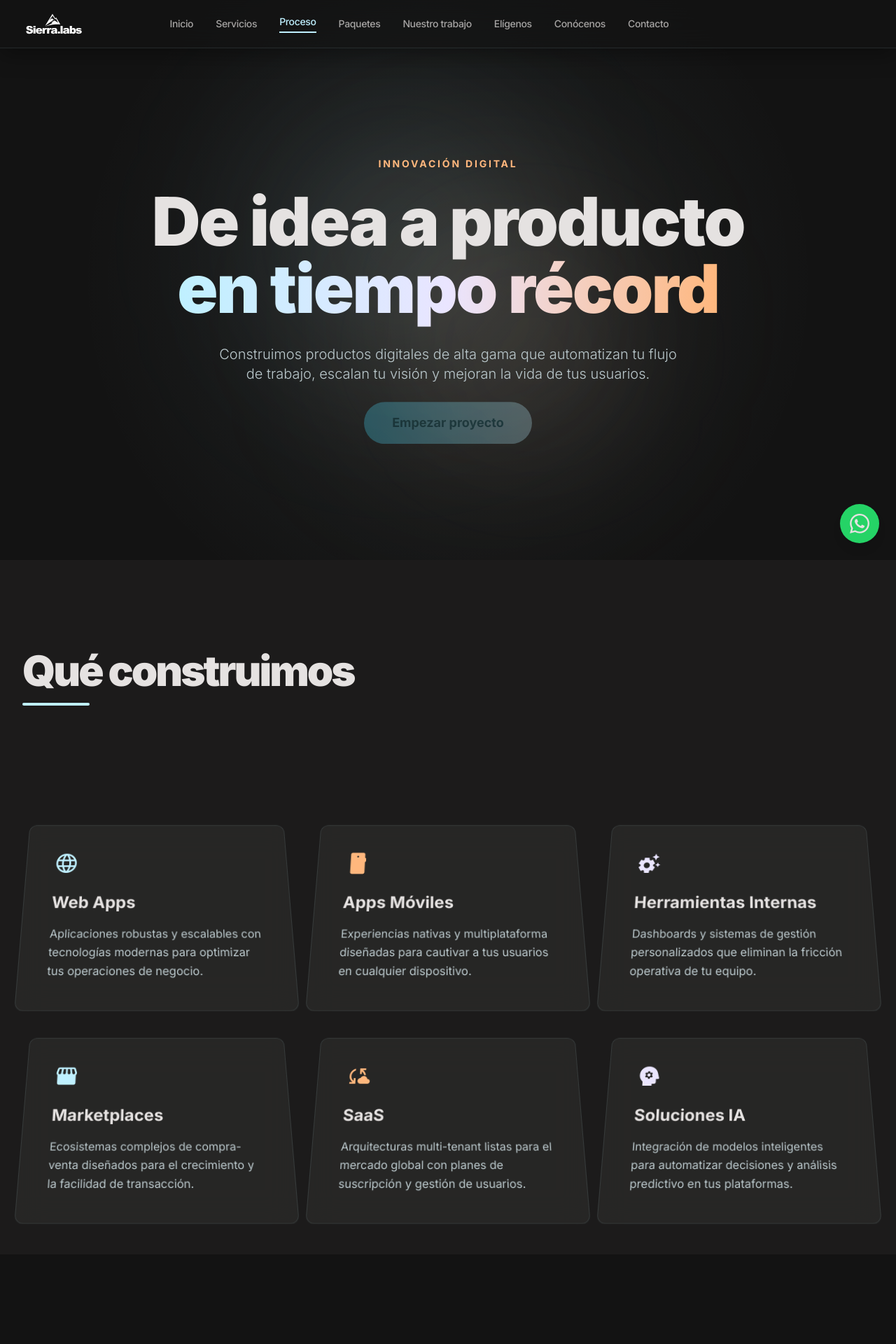
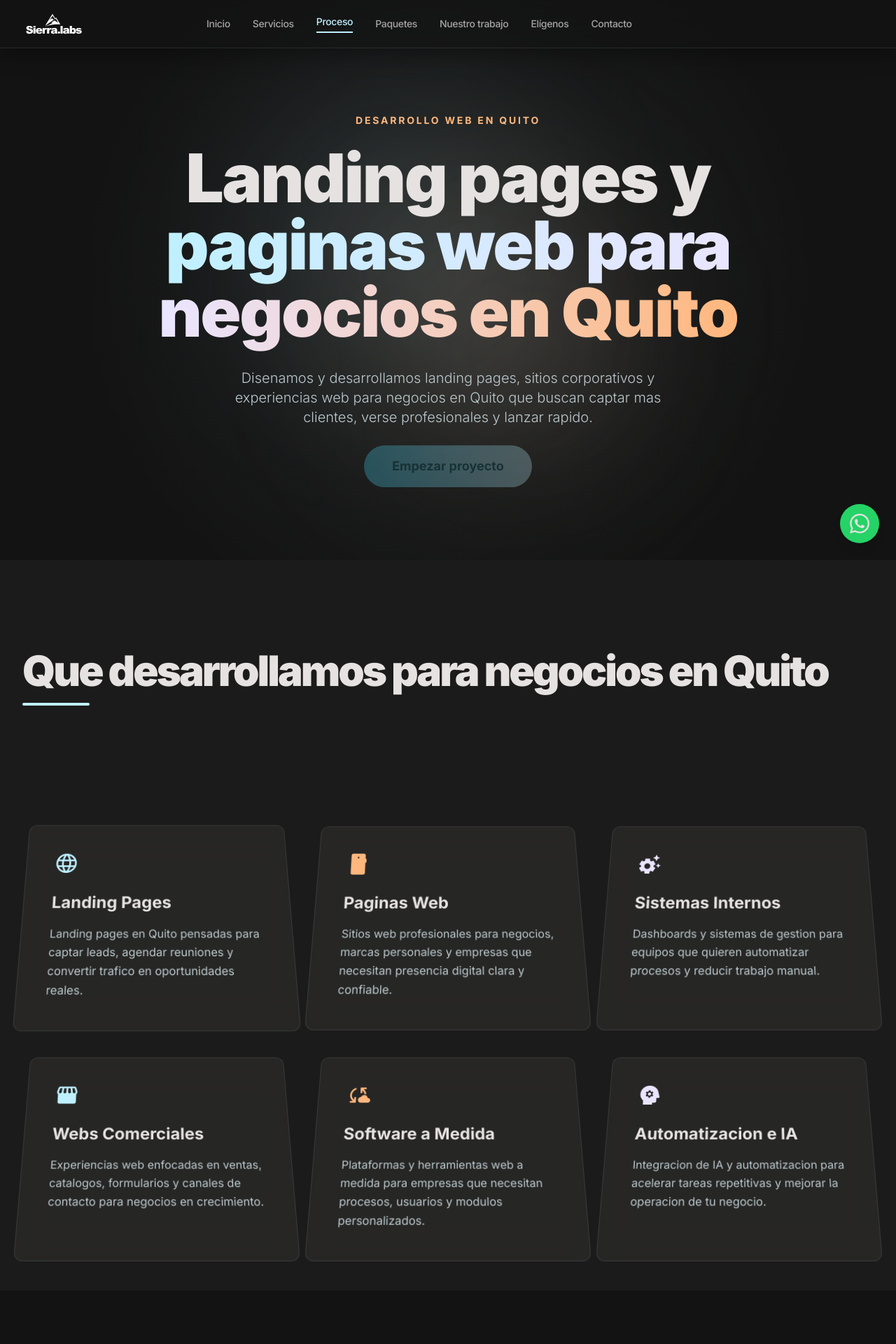
Before and after one commit to pajmunoz/website, a React (Vite) app: page / in a window 1280 px wide. Shown: the top 1920 px of the page at 70% size. Built offline with nearby package versions, Linux system fonts and the light colour scheme; no server answers.

Commit message:
update seo

```diff
--- a/index.html
+++ b/index.html
@@ -4,7 +4,26 @@
     <meta charset="UTF-8" />
     <link rel="icon" type="image/svg+xml" href="/favicon.svg" />
     <meta name="viewport" content="width=device-width, initial-scale=1.0, viewport-fit=cover" />
-    <title>Sierra Labs | Engineering the Ethereal</title>
+    <title>Landing Pages y Desarrollo Web en Quito | Sierra Labs</title>
+    <meta
+      name="description"
+      content="Creamos landing pages y paginas web para negocios en Quito. Diseno orientado a conversion, implementacion rapida y soporte para captar mas clientes."
+    />
+    <link rel="canonical" href="https://sierralabs.digital/" />
+    <meta property="og:type" content="website" />
+    <meta property="og:site_name" content="Sierra Labs" />
+    <meta property="og:title" content="Landing Pages y Desarrollo Web en Quito | Sierra Labs" />
+    <meta
+      property="og:description"
+      content="Creamos landing pages y paginas web para negocios en Quito con enfoque en conversion, velocidad y soporte."
+    />
+    <meta property="og:url" content="https://sierralabs.digital/" />
+    <meta name="twitter:card" content="summary_large_image" />
+    <meta name="twitter:title" content="Landing Pages y Desarrollo Web en Quito | Sierra Labs" />
+    <meta
+      name="twitter:description"
+      content="Landing pages y paginas web para negocios en Quito con enfoque en conversion, velocidad y soporte."
+    />
     <link href="https://fonts.googleapis.com/css2?family=Inter:wght@100;300;400;500;700;900&display=swap" rel="stylesheet" />
     <link href="https://fonts.googleapis.com/css2?family=Material+Symbols+Outlined:wght,FILL@100..700,0..1&display=swap" rel="stylesheet" />
     <script src="https://cdn.tailwindcss.com?plugins=forms,container-queries"></script>
--- a/src/App.tsx
+++ b/src/App.tsx
@@ -1,4 +1,3 @@
-import { lazy, Suspense } from 'react'
 import FloatingWhatsApp from './components/FloatingWhatsApp'
 import Footer from './components/Footer'
 import Header from './components/Header'
@@ -12,8 +11,6 @@ import ProcessView from './views/ProcessView'
 import ServicesView from './views/ServicesView'
 import WhyUsView from './views/WhyUsView'
 
-const ConocenosView = lazy(() => import('./views/ConocenosView'))
-
 function App() {
   useLandingAnimations()
   return (
@@ -26,15 +23,6 @@ function App() {
         <ServicesView />
         <PortfolioView />
         <WhyUsView />
-        <Suspense
-          fallback={
-            <section className="min-h-[min(72vh,520px)] py-32 px-8" id="conocenos">
-              <div className="mx-auto max-w-7xl animate-pulse rounded-3xl bg-surface-container-high/30 min-h-[320px]" />
-            </section>
-          }
-        >
-          <ConocenosView />
-        </Suspense>
         <ContactView />
       </main>
       <Footer />
--- a/src/components/Header.tsx
+++ b/src/components/Header.tsx
@@ -7,7 +7,6 @@ const NAV_ITEMS = [
   { href: '#paquetes', label: 'Paquetes' },
   { href: '#portafolio', label: 'Nuestro trabajo' },
   { href: '#acerca', label: 'Elígenos' },
-  { href: '#conocenos', label: 'Conócenos' },
   { href: '#contacto', label: 'Contacto' },
 ] as const
 
--- a/src/views/ContactView.tsx
+++ b/src/views/ContactView.tsx
@@ -63,7 +63,8 @@ function ContactView() {
               <span className="text-secondary">Hagámoslo</span>
             </h2>
             <p className="text-on-surface-variant text-xl mb-12 leading-relaxed">
-              Cuéntanos tu idea y te daremos una hoja de ruta técnica en menos de 24 horas.
+              Si buscas una landing page, una pagina web o desarrollo web en Quito, cuentanos tu
+              idea y te compartimos una hoja de ruta tecnica en menos de 24 horas.
             </p>
             <div className="space-y-6">
               <div className="flex items-center gap-4">
@@ -72,7 +73,7 @@ function ContactView() {
               </div>
               <div className="flex items-center gap-4">
                 <span className="material-symbols-outlined text-primary">location_on</span>
-                <span>Quito, Ecuador</span>
+                <span>Quito, Ecuador · Atendemos negocios locales y remotos</span>
               </div>
             </div>
           </div>
--- a/src/views/FeaturesView.tsx
+++ b/src/views/FeaturesView.tsx
@@ -1,38 +1,38 @@
 const FEATURE_CARDS = [
   {
     icon: 'language',
-    title: 'Web Apps',
-    description: 'Aplicaciones robustas y escalables con tecnologías modernas para optimizar tus operaciones de negocio.',
+    title: 'Landing Pages',
+    description: 'Landing pages en Quito pensadas para captar leads, agendar reuniones y convertir trafico en oportunidades reales.',
     accentClass: 'text-primary',
   },
   {
     icon: 'smartphone',
-    title: 'Apps Móviles',
-    description: 'Experiencias nativas y multiplataforma diseñadas para cautivar a tus usuarios en cualquier dispositivo.',
+    title: 'Paginas Web',
+    description: 'Sitios web profesionales para negocios, marcas personales y empresas que necesitan presencia digital clara y confiable.',
     accentClass: 'text-secondary',
   },
   {
     icon: 'settings_suggest',
-    title: 'Herramientas Internas',
-    description: 'Dashboards y sistemas de gestión personalizados que eliminan la fricción operativa de tu equipo.',
+    title: 'Sistemas Internos',
+    description: 'Dashboards y sistemas de gestion para equipos que quieren automatizar procesos y reducir trabajo manual.',
     accentClass: 'text-tertiary',
   },
   {
     icon: 'storefront',
-    title: 'Marketplaces',
-    description: 'Ecosistemas complejos de compra-venta diseñados para el crecimiento y la facilidad de transacción.',
+    title: 'Webs Comerciales',
+    description: 'Experiencias web enfocadas en ventas, catalogos, formularios y canales de contacto para negocios en crecimiento.',
     accentClass: 'text-primary',
   },
   {
     icon: 'cloud_sync',
-    title: 'SaaS',
-    description: 'Arquitecturas multi-tenant listas para el mercado global con planes de suscripción y gestión de usuarios.',
+    title: 'Software a Medida',
+    description: 'Plataformas y herramientas web a medida para empresas que necesitan procesos, usuarios y modulos personalizados.',
     accentClass: 'text-secondary',
   },
   {
     icon: 'psychology',
-    title: 'Soluciones IA',
-    description: 'Integración de modelos inteligentes para automatizar decisiones y análisis predictivo en tus plataformas.',
+    title: 'Automatizacion e IA',
+    description: 'Integracion de IA y automatizacion para acelerar tareas repetitivas y mejorar la operacion de tu negocio.',
     accentClass: 'text-tertiary',
   },
 ]
@@ -42,7 +42,9 @@ function FeaturesView() {
     <section className="py-32 px-8 bg-surface-container-low" id="servicios">
       <div className="max-w-7xl mx-auto">
         <div className="mb-20">
-          <h2 className="text-4xl md:text-6xl font-black mb-4 tracking-tighter">Qué construimos</h2>
+          <h2 className="text-4xl md:text-6xl font-black mb-4 tracking-tighter">
+            Que desarrollamos para negocios en Quito
+          </h2>
           <div className="h-1 w-24 bg-primary rounded-full" />
         </div>
         <div className="grid grid-cols-1 md:grid-cols-3 gap-8">
--- a/src/views/HeroView.tsx
+++ b/src/views/HeroView.tsx
@@ -24,24 +24,24 @@ function HeroView() {
           data-anim="hero-badge"
           className="text-sm uppercase tracking-[0.2em] text-secondary font-bold mb-6 block"
         >
-          Innovación Digital
+          Desarrollo Web en Quito
         </span>
         <h1
           data-anim="hero-title"
           className="text-5xl md:text-8xl font-black tracking-tight leading-[0.9] mb-8 font-headline"
         >
-          De idea a producto
+          Landing pages y
           <br />
           <span className="text-transparent bg-clip-text bg-gradient-to-r from-primary via-tertiary to-secondary">
-            en tiempo récord
+            paginas web para negocios en Quito
           </span>
         </h1>
         <p
           data-anim="hero-subtitle"
           className="text-on-surface-variant text-lg md:text-xl max-w-2xl mx-auto mb-12 font-light leading-relaxed"
         >
-          Construimos productos digitales de alta gama que automatizan tu flujo de trabajo, escalan
-          tu visión y mejoran la vida de tus usuarios.
+          Disenamos y desarrollamos landing pages, sitios corporativos y experiencias web para
+          negocios en Quito que buscan captar mas clientes, verse profesionales y lanzar rapido.
         </p>
         <div data-anim="hero-cta" className="flex flex-col md:flex-row items-center justify-center gap-6">
           <a
--- a/src/views/ServicesView.tsx
+++ b/src/views/ServicesView.tsx
@@ -15,7 +15,7 @@ type PricingPlan = {
 
 const PRICING_PLANS: PricingPlan[] = [
   {
-    name: 'Plan Start',
+    name: 'Landing page para captar clientes',
     price: 'USD 120–180',
     pricePeriod: '/pago único',
     accentClass: 'text-primary',
@@ -24,15 +24,15 @@ const PRICING_PLANS: PricingPlan[] = [
     featured: false,
     buttonVariant: 'outline',
     bullets: [
-      '1 landing page',
-      'Diseño responsive',
+      '1 landing page enfocada en conversion',
+      'Diseno responsive',
       'Botón de WhatsApp',
       'Formulario de contacto',
-      'Entrega rápida',
+      'Entrega rapida',
     ],
   },
   {
-    name: 'Plan Growth',
+    name: 'Pagina web para negocio',
     price: 'USD 250–400',
     pricePeriod: '/proyecto',
     accentClass: 'text-secondary',
@@ -42,16 +42,16 @@ const PRICING_PLANS: PricingPlan[] = [
     bgClass: 'bg-surface-container-high/60',
     buttonVariant: 'filled',
     bullets: [
-      'Web 3-5 secciones',
-      'Diseño UX básico',
-      'Optimización móvil',
+      'Web de 3 a 5 secciones',
+      'Diseno UX basico',
+      'Optimizacion movil',
       'Integración con WhatsApp',
-      'SEO básico',
+      'SEO basico on-page',
       'Analytics',
     ],
   },
   {
-    name: 'Plan Pro',
+    name: 'Pagina web corporativa',
     price: 'USD 450–700',
     pricePeriod: '/proyecto',
     accentClass: 'text-tertiary',
@@ -60,15 +60,15 @@ const PRICING_PLANS: PricingPlan[] = [
     featured: false,
     buttonVariant: 'outline',
     bullets: [
-      'Web personalizada',
-      'UX optimizado a conversión',
+      'Sitio web personalizado',
+      'UX optimizado a conversion',
       'Mejora de performance',
-      'SEO técnico básico',
+      'SEO tecnico basico',
       'Integraciones avanzadas',
     ],
   },
   {
-    name: 'Plan System',
+    name: 'Sistema web a medida',
     price: 'USD 700–1200+',
     pricePeriod: '/proyecto',
     accentClass: 'text-on-surface',
@@ -79,7 +79,7 @@ const PRICING_PLANS: PricingPlan[] = [
     bullets: [
       'App web o sistema a medida',
       'Dashboards',
-      'Automatización',
+      'Automatizacion',
       'Funcionalidades personalizadas',
     ],
   },
@@ -91,11 +91,11 @@ function ServicesView() {
       <div className="max-w-7xl mx-auto">
         <div className="text-center mb-20">
           <h2 className="text-4xl md:text-6xl font-black mb-6 tracking-tighter">
-            Planes de inversión
+            Desarrollo web y landing pages en Quito
           </h2>
           <p className="text-on-surface-variant max-w-2xl mx-auto">
-            Soluciones adaptadas a cada etapa de tu negocio, con transparencia y enfoque en
-            resultados.
+            Paquetes pensados para negocios que necesitan una landing page, una pagina web
+            profesional o un sistema web a medida con foco en resultados.
           </p>
         </div>
 
--- a/src/views/WhyUsView.tsx
+++ b/src/views/WhyUsView.tsx
@@ -2,28 +2,28 @@ const WHY_US_CARDS = [
   {
     icon: 'hub',
     title: 'Consultoría de IA',
-    text: 'No solo codificamos, asesoramos sobre cómo la IA puede transformar tu modelo de negocio.',
+    text: 'No solo codificamos: ayudamos a negocios en Quito a detectar donde una web, automatizacion o IA puede generar retorno real.',
     iconBg: 'bg-primary/10 group-hover:bg-primary/20',
     iconColor: 'text-primary',
   },
   {
     icon: 'verified',
     title: 'Estándares Pro',
-    text: 'Aplicamos metodologías ágiles y Clean Architecture para asegurar que tu código dure años.',
+    text: 'Aplicamos buenas practicas de desarrollo web para que tu pagina o sistema sea rapido, mantenible y listo para crecer.',
     iconBg: 'bg-secondary/10 group-hover:bg-secondary/20',
     iconColor: 'text-secondary',
   },
   {
     icon: 'chat',
     title: 'Comunicación',
-    text: 'Sin secretos. Canales abiertos y actualizaciones constantes para que siempre sepas en qué punto estamos.',
+    text: 'Sin secretos. Comunicacion clara, avances visibles y decisiones compartidas para que tu empresa sepa exactamente en que etapa va el proyecto.',
     iconBg: 'bg-tertiary/10 group-hover:bg-tertiary/20',
     iconColor: 'text-tertiary',
   },
   {
     icon: 'support_agent',
     title: 'Soporte Continuo',
-    text: 'El lanzamiento es solo el inicio. Ofrecemos mantenimiento y evolución técnica proactiva.',
+    text: 'El lanzamiento es solo el inicio. Damos soporte y mejoras para landing pages, sitios web y sistemas que siguen evolucionando.',
     iconBg: 'bg-primary/10 group-hover:bg-primary/20',
     iconColor: 'text-primary',
   },
@@ -38,8 +38,8 @@ function WhyUsView() {
             Por qué elegirnos
           </h2>
           <p className="text-on-surface-variant max-w-2xl mx-auto">
-            Nuestra ventaja competitiva reside en la combinación de ingeniería de precisión y visión
-            humana.
+            Combinamos estrategia, desarrollo web y enfoque comercial para negocios en Quito que
+            necesitan una presencia digital que genere resultados.
           </p>
         </div>
 
```
Also changed, not shown: 7 other files (tests, documents, lock files or other folders).
